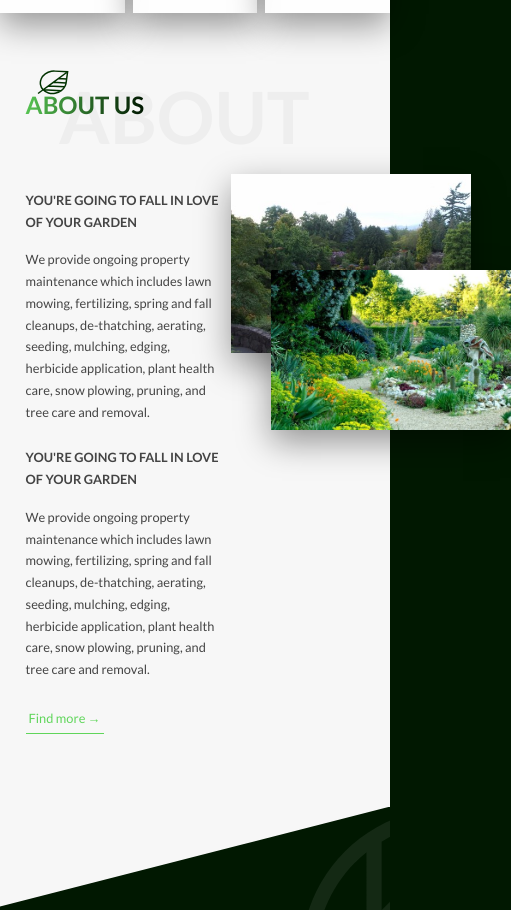
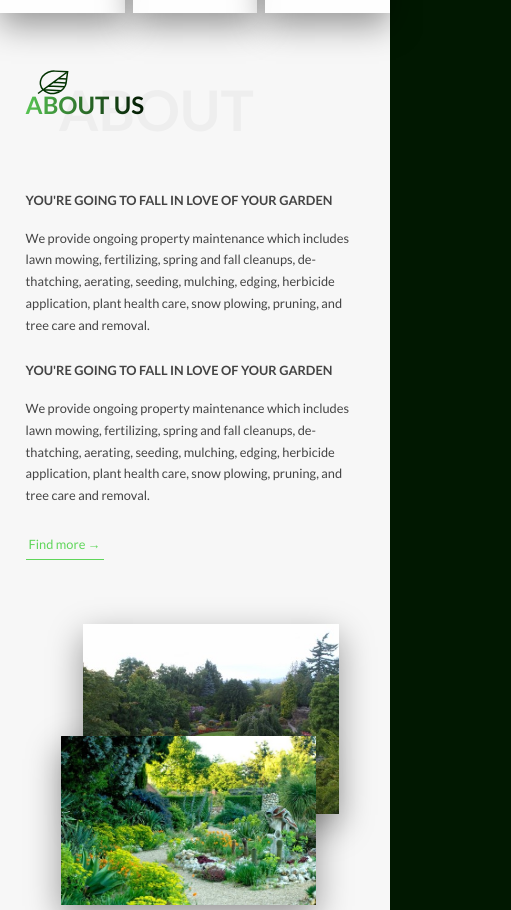
Before and after one commit to dianamartina/dream-garden, a website: page index.html in a window 390 px wide. Shown: the part 935-1845 px from the top of the page, 511 px wide, since content can reach past the window. Drawn offline with Linux system fonts and the light colour scheme.

Commit message:
media query for pricing cards

```diff
--- a/index.html
+++ b/index.html
@@ -140,7 +140,7 @@
                     </div>
                     <div class="card__side card__side--back card__side--back-1">
                         <div class="card__cta">
-                            <a href="#" class="btn btn--white btn-main-animate"> Book now</a>
+                            <a href="#" class="btn btn--white "> Book now</a>
                         </div>
                     </div>
                 </div>
@@ -168,7 +168,7 @@
                     </div>
                     <div class="card__side card__side--back card__side--back-2">
                         <div class="card__cta">
-                            <a href="#" class="btn btn--white btn-main-animate"> Book now</a>
+                            <a href="#" class="btn btn--white "> Book now</a>
                         </div>
                     </div>
                 </div>
@@ -197,7 +197,7 @@
                     </div>
                     <div class="card__side card__side--back card__side--back-1">
                         <div class="card__cta">
-                            <a href="#" class="btn btn--white btn-main-animate"> Book now</a>
+                            <a href="#" class="btn btn--white "> Book now</a>
                         </div>
                     </div>
                 </div>
--- a/sass/abstracts/_mixins.scss
+++ b/sass/abstracts/_mixins.scss
@@ -4,7 +4,7 @@
 @mixin respond($breakpoint) {
   //320-480px  Phone
   @if ($breakpoint == phone) {
-    @media only screen and (max-width: 48em) {
+    @media only screen and (max-width: 30em) {
       @content;
     }
   }
--- a/sass/base/_typography.scss
+++ b/sass/base/_typography.scss
@@ -100,6 +100,10 @@ body {
     top: -30px;
     left: 46px;
     z-index: 1;
+    @include respond(big-phone) {
+      font-size: 7rem;
+      top: -23px;
+    }
   }
 }
 
@@ -120,4 +124,8 @@ body {
 .heading-5 {
   font-size: 3rem;
   color: $color-primary-dark;
+
+  @include respond(big-phone) {
+    font-size: 2rem;
+  }
 }
--- a/sass/components/_card.scss
+++ b/sass/components/_card.scss
@@ -5,6 +5,17 @@
   height: 50rem; // it loose his height when you add position absolute
   width: 25rem;
   position: relative;
+
+  @include respond(big-phone) {
+    height: auto;
+    width: 50rem;
+    margin-bottom: 3rem;
+    background-color: $color-white;
+  }
+
+  @include respond(phone) {
+    width: 28rem;
+  }
 
   &__side {
     background-color: $color-white;
@@ -16,6 +27,16 @@
     left: 0;
     backface-visibility: hidden;
 
+    @include respond(big-phone) {
+      height: auto;
+      width: 50rem;
+      position: relative;
+    }
+
+    @include respond(phone) {
+      width: 28rem;
+    }
+
     &--front {
       background-color: $color-white;
     }
@@ -25,6 +46,12 @@
       display: flex;
       justify-content: center;
       align-items: center;
+
+      @include respond(big-phone) {
+        transform: rotateY(0);
+        padding: 3rem 0;
+        clip-path: polygon(0 20%, 100% 0, 100% 100%, 0 100%);
+      }
 
       &-1 {
         background-image: linear-gradient(
@@ -46,11 +73,25 @@
       height: 55rem;
       width: 26rem;
       top: -2.5rem;
+
+      @include respond(big-phone) {
+        height: 50rem;
+        width: 50rem;
+        top: 0;
+      }
+
+      @include respond(phone) {
+        width: 28rem;
+      }
     }
   }
 
   &:hover &__side--front {
     transform: rotateY(-180deg);
+
+    @include respond(big-phone) {
+      transform: rotateY(0);
+    }
   }
 
   &:hover &__side--back {
@@ -63,6 +104,10 @@
     height: 16rem;
     background-blend-mode: screen;
     clip-path: polygon(0 0, 100% 0, 100% 90%, 0 100%);
+
+    @include respond(big-phone) {
+      clip-path: polygon(0 0, 100% 0, 100% 80%, 0 100%);
+    }
 
     &--1 {
       background-image: linear-gradient(
--- a/sass/components/_composition.scss
+++ b/sass/components/_composition.scss
@@ -1,23 +1,45 @@
 .composition {
   position: relative;
+  width: 35%;
+  margin: 0 2rem;
+
+  @include respond(big-phone) {
+    position: relative;
+    width: 100%;
+    margin: 10rem 2rem;
+    display: flex;
+    justify-content: center;
+  }
 
   &__photo {
     display: inline-block;
-    width: 30rem;
+    width: 85%;
     box-shadow: 0 1.5rem 4rem rgba($color-black, 0.4);
     position: absolute;
     z-index: 10;
     transition: all 0.2s;
     outline-offset: 0.7rem;
 
+    @include respond(big-phone) {
+      width: 70%;
+    }
+
     &--img1 {
       left: 0;
       top: -2rem;
+
+      @include respond(big-phone) {
+        position: relative;
+      }
     }
 
     &--img2 {
-      left: 5rem;
-      top: 10rem;
+      left: 6rem;
+      top: 6rem;
+      @include respond(big-phone) {
+        left: 4rem;
+        top: 12rem;
+      }
     }
 
     &:hover {
--- a/sass/components/_testimonial.scss
+++ b/sass/components/_testimonial.scss
@@ -6,6 +6,13 @@
   display: flex;
   position: relative;
   box-shadow: 0 1.5rem 2rem rgba($color-black, 0.4);
+
+  @include respond(big-phone) {
+    width: 70%;
+    &:not(:last-child) {
+      margin-bottom: 3rem;
+    }
+  }
 
   &__info {
     display: flex;
--- a/sass/pages/_home.scss
+++ b/sass/pages/_home.scss
@@ -4,6 +4,7 @@
   z-index: 20;
   position: absolute;
   bottom: -13rem;
+  left: 0;
   width: 100%;
 }
 
@@ -13,11 +14,18 @@
 
 .section-about__content {
   display: flex;
+  @include respond(big-phone) {
+    flex-direction: column;
+  }
 }
 
 .section-about__content-descrip {
   width: 60%;
   padding: 0 1.6rem;
+
+  @include respond(big-phone) {
+    width: 100%;
+  }
 }
 
 .section-pricing {
@@ -37,6 +45,11 @@
   &__content {
     display: flex;
     justify-content: space-evenly;
+
+    @include respond(big-phone) {
+      flex-direction: column;
+      align-items: center;
+    }
   }
 }
 
@@ -46,6 +59,11 @@
   &__content {
     display: flex;
     justify-content: space-around;
+
+    @include respond(big-phone) {
+      flex-direction: column;
+      align-items: center;
+    }
   }
 }
 
```
Also changed, not shown: css/style.css.
